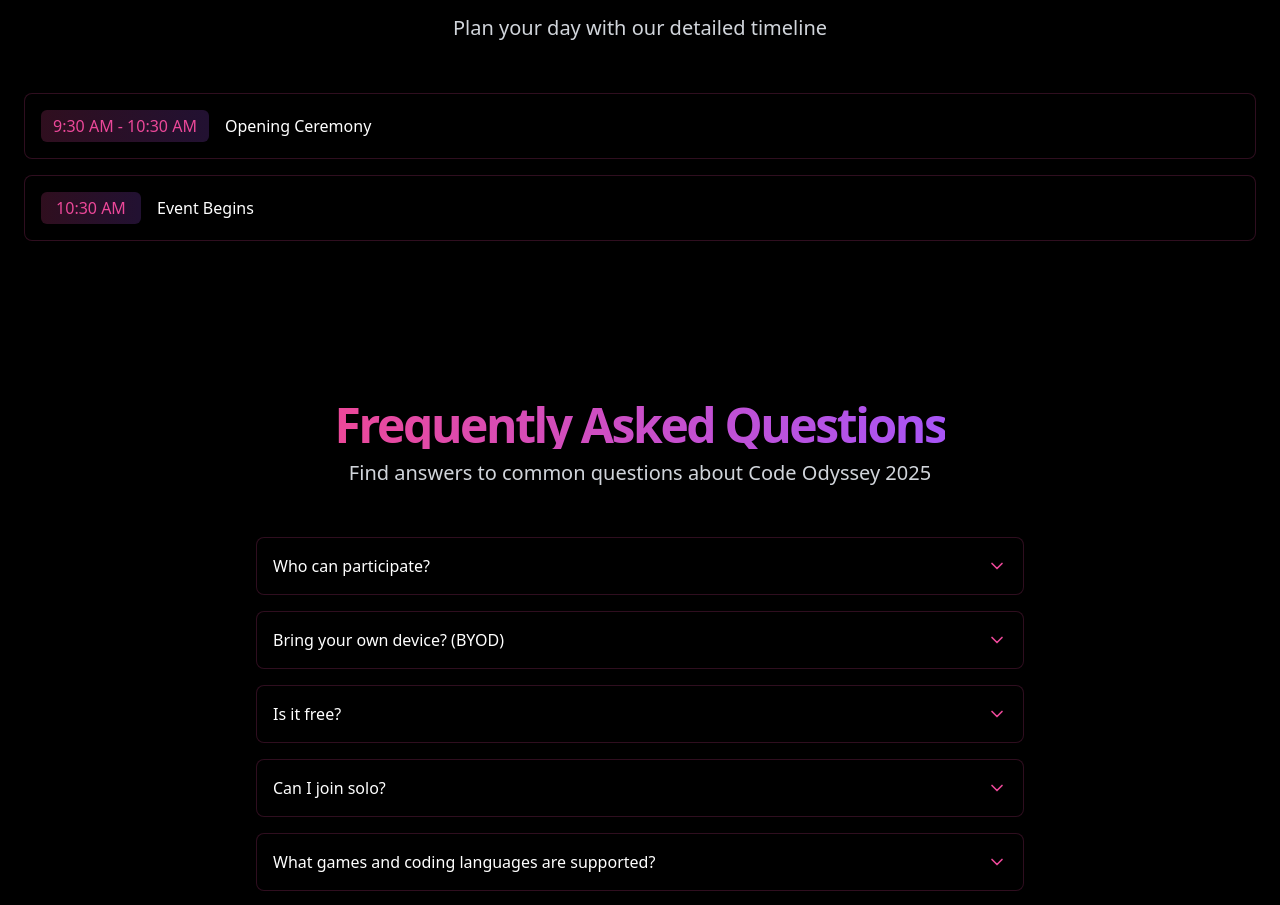
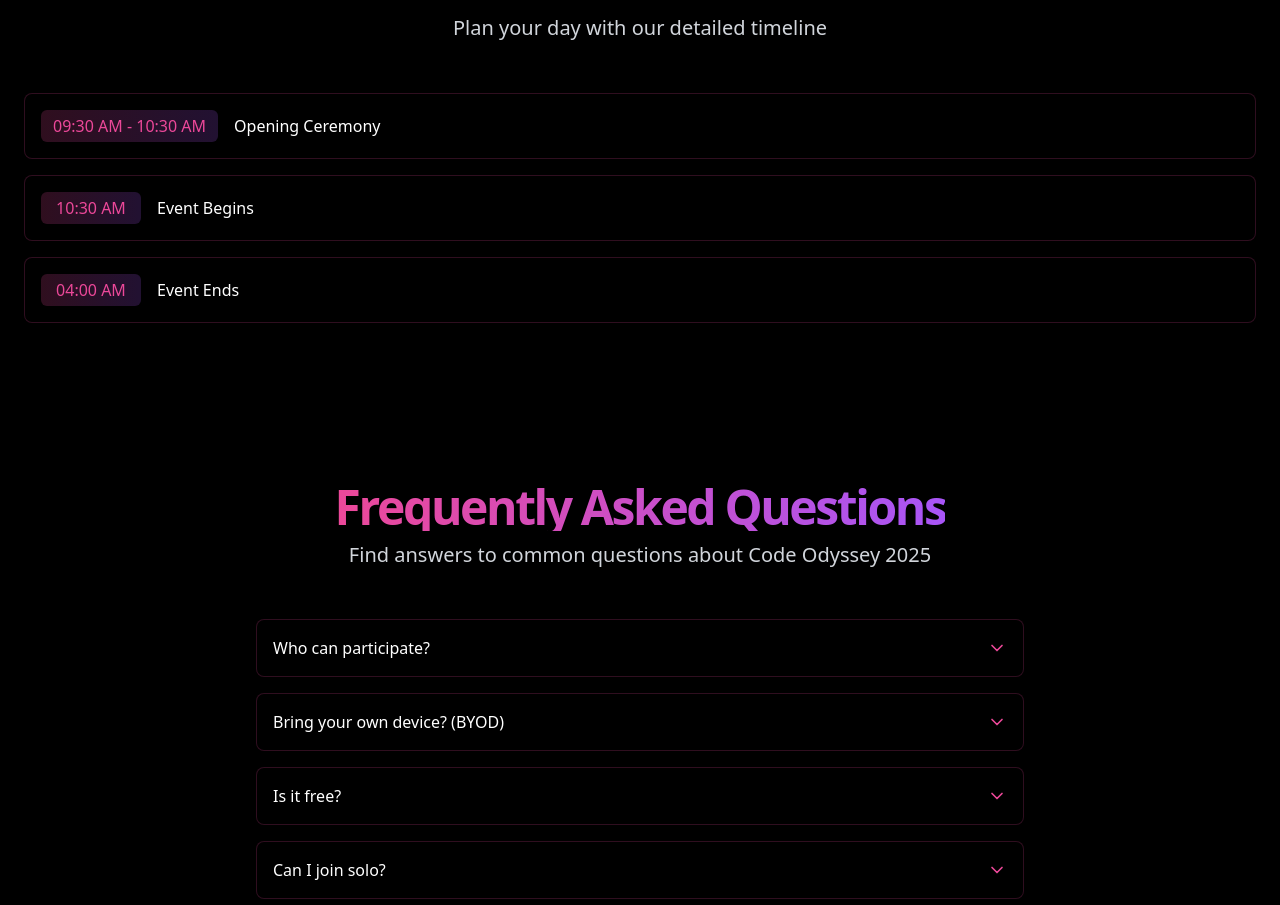
Before and after one commit to 2005bhavish/code-odyssey, a Next.js app: page / in a window 1280 px wide. Shown: the part 4717-5622 px from the top of the page. Built offline with nearby package versions, Linux system fonts and the light colour scheme.

Commit message:
Update page.tsx

```diff
--- a/app/page.tsx
+++ b/app/page.tsx
@@ -303,10 +303,11 @@ export default function Home() {
 
             <div className="mt-12 space-y-4">
               <ScheduleItem
-                time="9:30 AM - 10:30 AM"
+                time="09:30 AM - 10:30 AM"
                 event="Opening Ceremony"
               />
               <ScheduleItem time="10:30 AM" event="Event Begins" />
+              <ScheduleItem time="04:00 AM" event="Event Ends" />
             </div>
           </div>
         </section>
```
